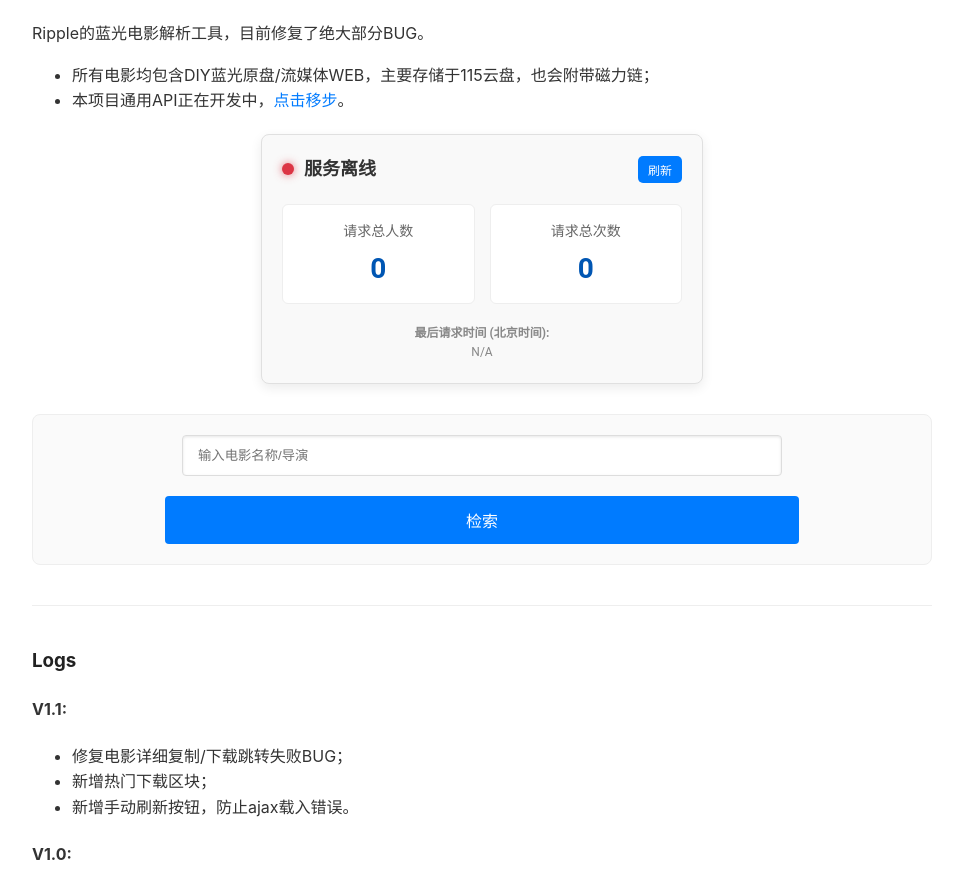
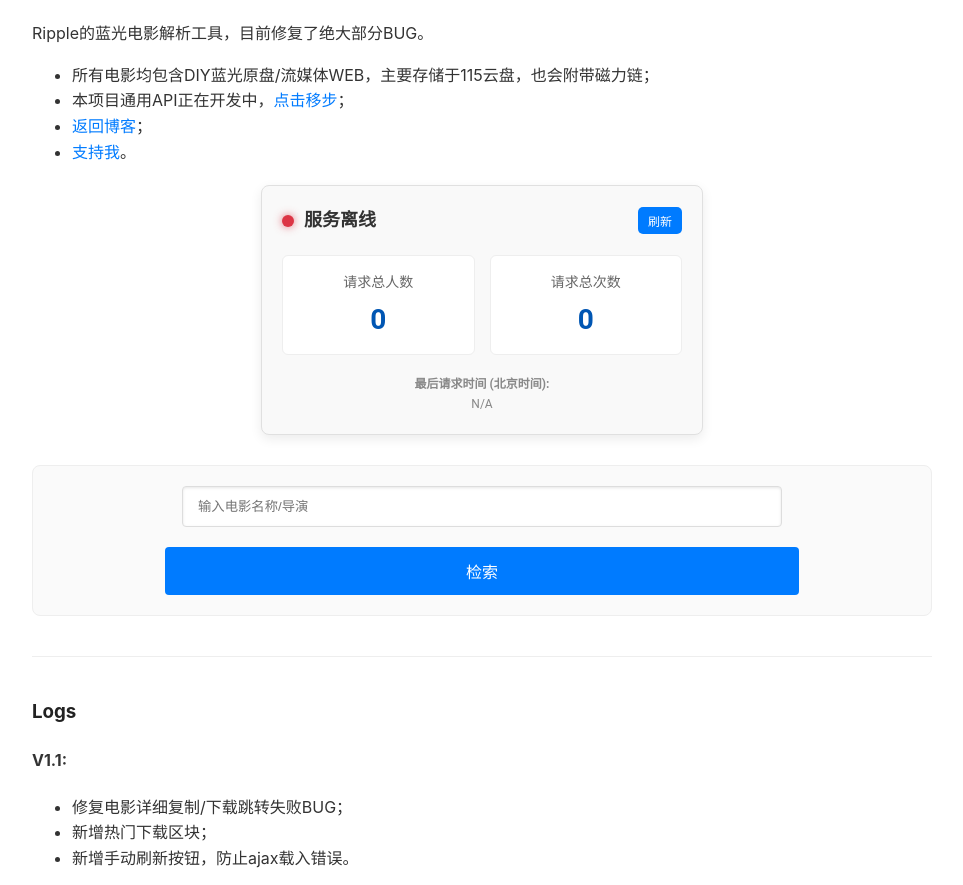
Before and after one commit to CelestialRipple/ripple_movie, a plain HTML site: page index.html in a window 1280 px wide. Shown: the part 829-1714 px from the top of the page, without its empty margins (158-1121 px from the left). Drawn offline with Linux system fonts and the light colour scheme; some packages are replaced by stand-ins of ours; no server answers; a script that the page names is missing.

Commit message:
Update index.html

```diff
--- a/index.html
+++ b/index.html
@@ -127,7 +127,9 @@
         <p>Ripple的蓝光电影解析工具，目前修复了绝大部分BUG。</p>
         <ul>
             <li>所有电影均包含DIY蓝光原盘/流媒体WEB，主要存储于115云盘，也会附带磁力链；</li>
-            <li>本项目通用API正在开发中，<a href="https://hiripple.com/api" title="API Link">点击移步</a>。</li>
+            <li>本项目通用API正在开发中，<a href="https://hiripple.com/api" title="API Link">点击移步</a>；</li>
+            <li><a href="https://hiripple.com/" title="API Link">返回博客</a>；</li>
+            <li><a href="https://afdian.tv/a/hiripple" title="API Link">支持我</a>。</li>
         </ul>
 
         <div class="monitoring-widget">
```
